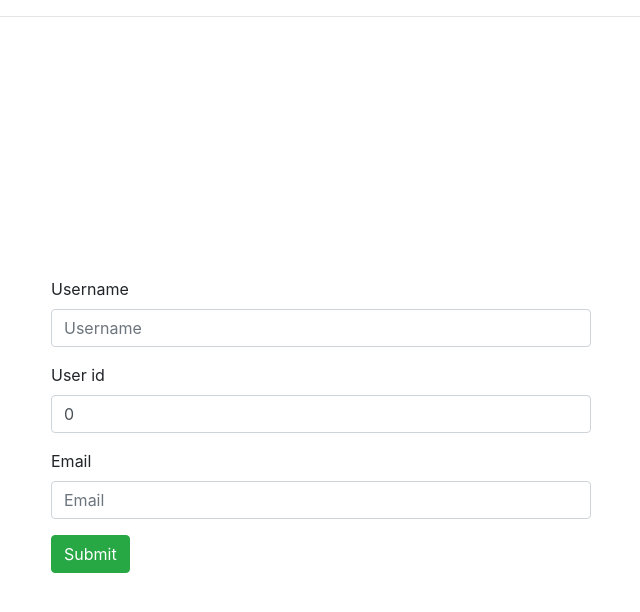
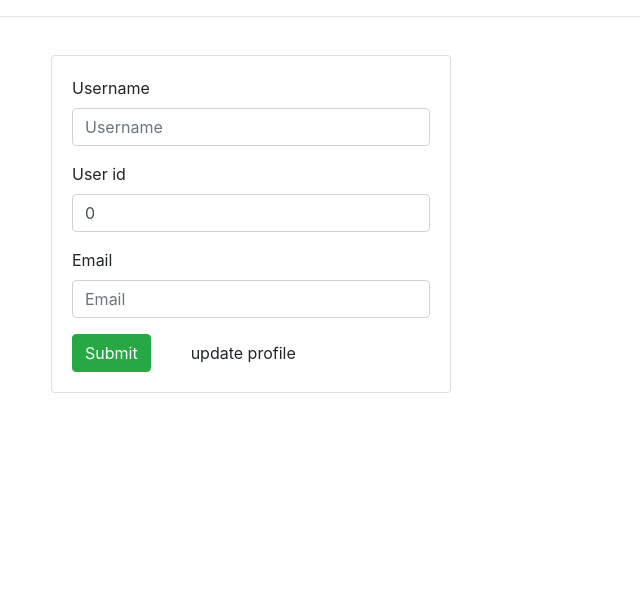
Before and after one commit to BeatriceWambui/my-neighbourhood, a Django app: page /user/ in a window 1280 px wide. Shown: the part 116-728 px from the top of the page, without its empty margins (319-959 px from the left). Run offline with Django 3.2, Linux system fonts and the light colour scheme; some libraries are stand-ins or nearby versions.

Commit message:
display users in a neighbourhood on users.html template

```diff
--- a/neighbour/templates/blueprint/users.html
+++ b/neighbour/templates/blueprint/users.html
@@ -4,21 +4,40 @@
 {{block.super}}
 
 <div class="container" style="margin-top:3%">
-    <div class="row" style="padding-top:20%">
+    <div class="row" >
     <div class="col-md-3"></div>
     <div class="col-md-6"  >
+        <div class="card" style="width: 25rem;">
+            <div class="card-body">
+                <form action="{% url 'user' %}" method="POST" enctype="multipart/form-data">
+                    {% csrf_token %}
+                    {% bootstrap_form form layout='inline' %}
+                    <input class="btn btn-success" value="Submit" type="submit"> &nbsp; &nbsp;&nbsp;
+                    <a href="{% url 'profile' %}" class="card-link"> <button class="btn btn-default">update profile</button></a>
+                </form>
+            </div>
+          </div>
 
-    <form action="{% url 'user' %}" method="POST" enctype="multipart/form-data">
-        {% csrf_token %}
-        {% bootstrap_form form layout='inline' %}
-        <input class="btn btn-success" value="Submit" type="submit">
-
-    </form>
     </div>
 
     <div class="col-md-3" style="padding-bottom:27.6%"></div>
     </div>
 
 </div>
+<div class="card-columns">
+{%for user in users%}
+<div class="card" style="width: 20rem;">
+    <div class="card-header">
+      OCCUPANTS
+    </div>
+    <ul class="list-group list-group-flush">
+      <li class="list-group-item">{{user.username}}</li>
+      <li class="list-group-item">{{user.email}} </li>
+      <li class="list-group-item">{{user.user_id}} </li>
+      <a href="/hoods">view</a>
+    </ul>
+  </div>
+{%endfor%}
+</div>
 
 {% endblock %}
```
